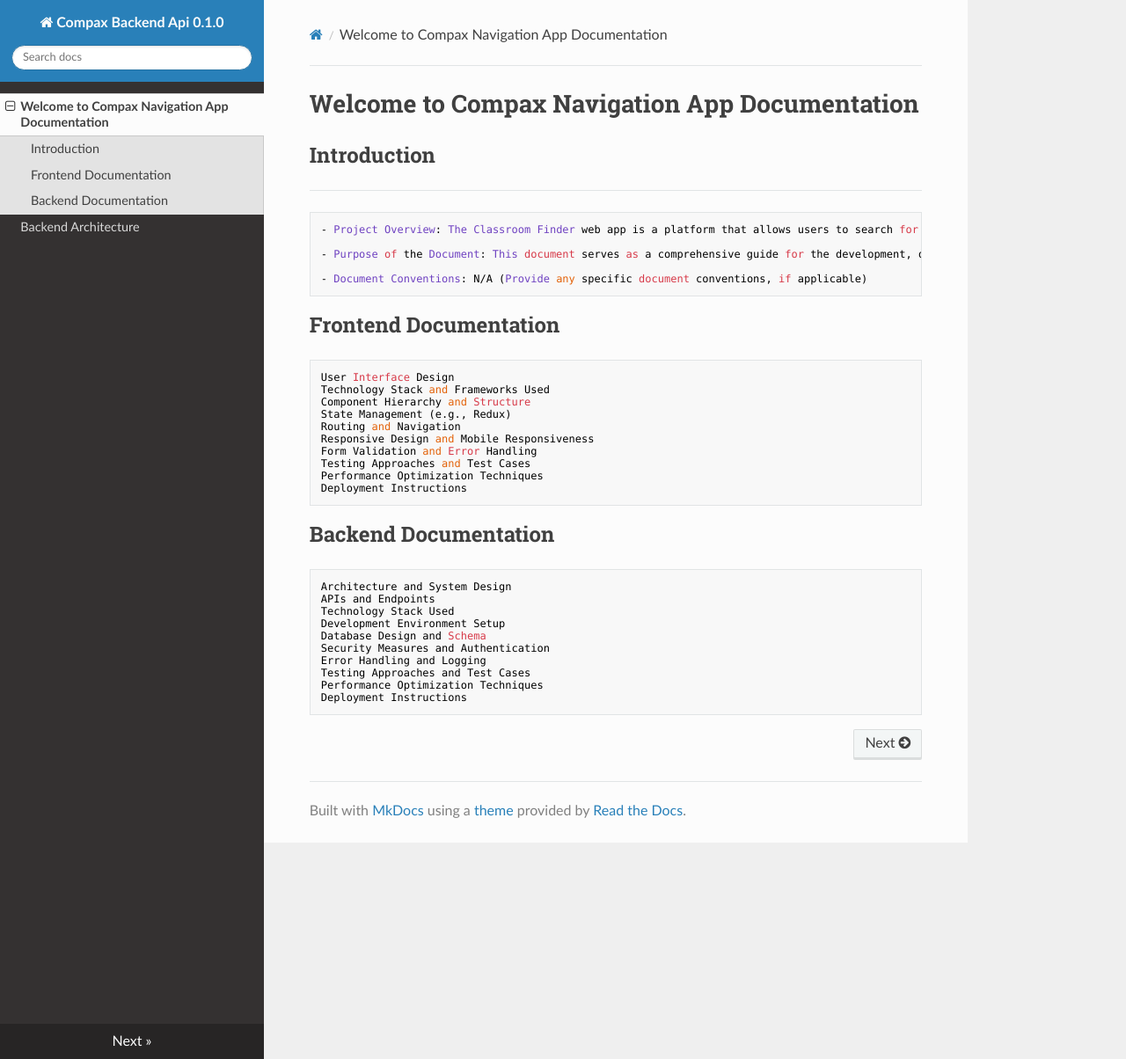
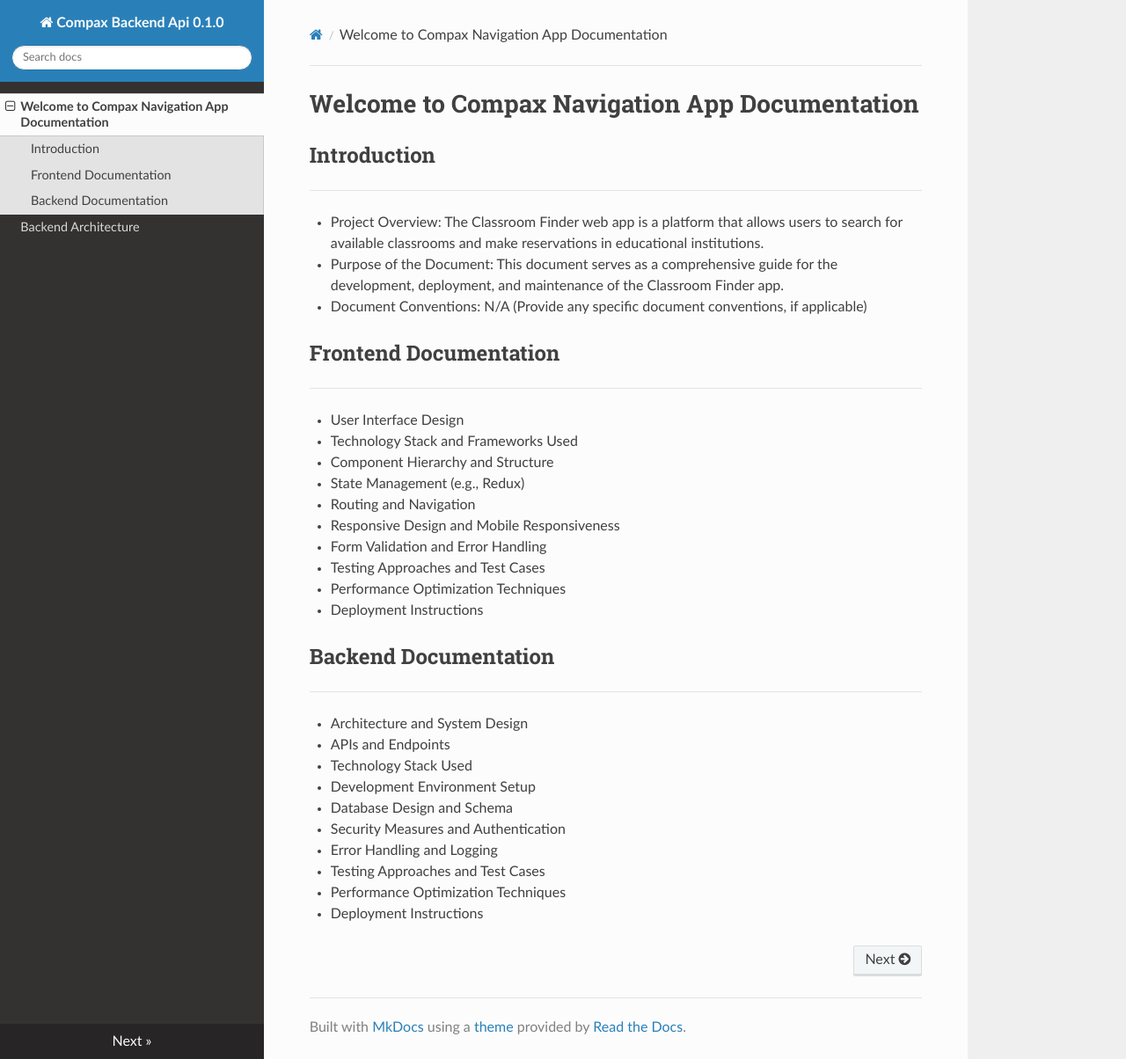
Before and after one commit to TEAMX-HUB/Compax-docs, an MkDocs documentation site: the page built from docs/index.md, in a window 1280 px wide and 1204 px high. Shown: the whole window at 88% size. Built offline with MkDocs 1.6.1, drawn with Linux system fonts in a browser that asks for light colours; nearby versions of some CDN libraries.

```diff
--- a/docs/index.md
+++ b/docs/index.md
@@ -2,35 +2,37 @@
 
 ## Introduction
 ---------------------------------------------------------------------------------------------------------------------------------------------------------------------------
-    - Project Overview: The Classroom Finder web app is a platform that allows users to search for available classrooms and make reservations in educational institutions.
+- Project Overview: The Classroom Finder web app is a platform that allows users to search for available classrooms and make reservations in educational institutions.
 
-    - Purpose of the Document: This document serves as a comprehensive guide for the development, deployment, and maintenance of the Classroom Finder app.
+- Purpose of the Document: This document serves as a comprehensive guide for the development, deployment, and maintenance of the Classroom Finder app.
 
-    - Document Conventions: N/A (Provide any specific document conventions, if applicable)
+- Document Conventions: N/A (Provide any specific document conventions, if applicable)
 
 ## Frontend Documentation
+**********************************************************************************
 
-    User Interface Design
-    Technology Stack and Frameworks Used
-    Component Hierarchy and Structure
-    State Management (e.g., Redux)
-    Routing and Navigation
-    Responsive Design and Mobile Responsiveness
-    Form Validation and Error Handling
-    Testing Approaches and Test Cases
-    Performance Optimization Techniques
-    Deployment Instructions
+- User Interface Design
+- Technology Stack and Frameworks Used
+-  Component Hierarchy and Structure
+- State Management (e.g., Redux)
+- Routing and Navigation
+- Responsive Design and Mobile Responsiveness
+- Form Validation and Error Handling
+- Testing Approaches and Test Cases
+- Performance Optimization Techniques
+- Deployment Instructions
 
 
 ## Backend Documentation
+**********************************************************************************
 
-    Architecture and System Design
-    APIs and Endpoints
-    Technology Stack Used
-    Development Environment Setup
-    Database Design and Schema
-    Security Measures and Authentication
-    Error Handling and Logging
-    Testing Approaches and Test Cases
-    Performance Optimization Techniques
-    Deployment Instructions
+- Architecture and System Design
+- APIs and Endpoints
+- Technology Stack Used
+- Development Environment Setup
+- Database Design and Schema
+- Security Measures and Authentication
+- Error Handling and Logging
+- Testing Approaches and Test Cases
+- Performance Optimization Techniques
+- Deployment Instructions
```
